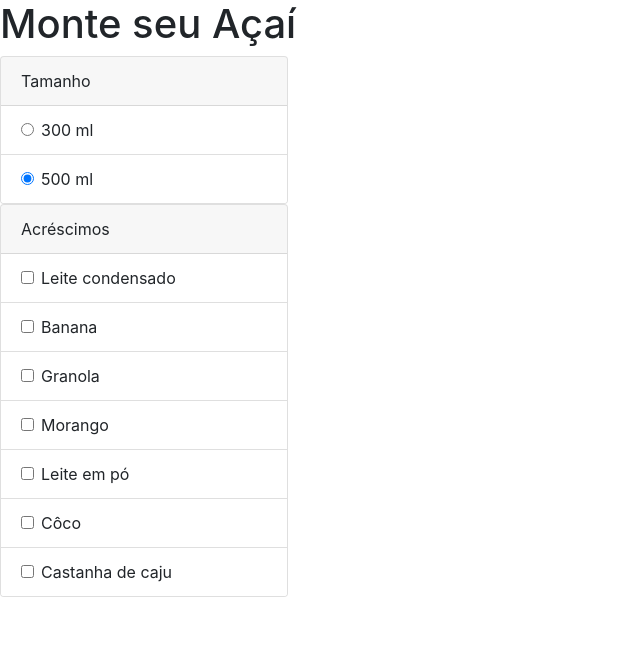
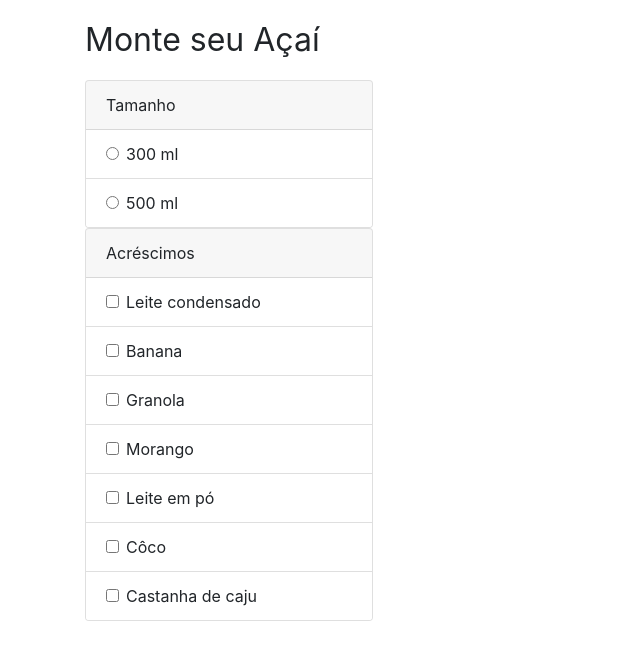
Before and after one commit to filipef9/igti-ngacai, an Angular app: page / in a window 1280 px wide. Shown: the top 660 px of the page, without its empty margins (0-640 px from the left). Built offline with nearby package versions, Linux system fonts and the light colour scheme.

Commit message:
Implementação da seleção dos acréscimos.

```diff
--- a/src/app/app.component.html
+++ b/src/app/app.component.html
@@ -1,12 +1,15 @@
-<h1>Monte seu Açaí</h1>
+<div class="container">
+  <div class="my-3">
+    <span class="title">Monte seu Açaí</span>
+  </div>
 
   <div class="card" style="width: 18rem;">
     <div class="card-header">Tamanho</div>
     <ul class="list-group list-group-flush">
       <li class="list-group-item" *ngFor="let tamanho of tamanhos; let i = index">
         <div class="form-check">
-        <input class="form-check-input" type="radio" name="tamanho" id="{{ 'tamanho' + i }}" value="{{ tamanho }}" checked>
-        <label class="form-check-label" for="{{ 'tamanho' + i">{{ tamanho }}</label>
+          <input class="form-check-input" type="radio" name="tamanho" id="tamanho{{ i }}" value="{{ tamanho }}">
+          <label class="form-check-label" for="tamanho{{ i }}">{{ tamanho }}</label>
         </div>
       </li>
     </ul>
@@ -15,11 +18,13 @@
   <div class="card" style="width: 18rem;">
     <div class="card-header">Acréscimos</div>
     <ul class="list-group list-group-flush">
-    <li class="list-group-item" *ngFor="let acrescimo of acrescimos">
+      <li class="list-group-item" *ngFor="let acrescimo of acrescimos; let i = index">
         <div class="form-check">
-        <input class="form-check-input" type="checkbox" value="" id="defaultCheck1">
-        <label class="form-check-label" for="defaultCheck1">{{ acrescimo }}</label>
+          <input id="acrescimo{{ i }}" name="tamanho{{ i }}" class="form-check-input" type="checkbox"
+            value="{{ acrescimo }}" (change)="getAcrescimo($event, acrescimo)" />
+          <label class="form-check-label" for="acrescimo{{ i }}">{{ acrescimo }}</label>
         </div>
       </li>
     </ul>
   </div>
+</div>
--- a/src/app/app.component.scss
+++ b/src/app/app.component.scss
@@ -0,0 +1,3 @@
+.title {
+  font-size: 2rem;
+}
--- a/src/app/app.component.ts
+++ b/src/app/app.component.ts
@@ -23,4 +23,25 @@ export class AppComponent {
   ];
   acrescimosSelecionados: string[];
 
+  constructor() {
+    this.acrescimosSelecionados = [];
+  }
+
+  getAcrescimo(event: any, acrescimo: string): void {
+    const acrescimoFoiSelecionado = event.target.checked;
+
+    if (acrescimoFoiSelecionado) {
+      this.acrescimosSelecionados = [
+        ...this.acrescimosSelecionados,
+        acrescimo
+      ];
+    } else {
+      this.acrescimosSelecionados = [
+        ...this.acrescimosSelecionados.filter(a => a !== acrescimo)
+      ];
+    }
+
+    console.log('Acréscimos selecionados: ', this.acrescimosSelecionados);
+  }
+
 }
```
Also changed, not shown: 1 other file (tests, documents, lock files or other folders). Lines whose indentation alone changed are shown as unchanged.
